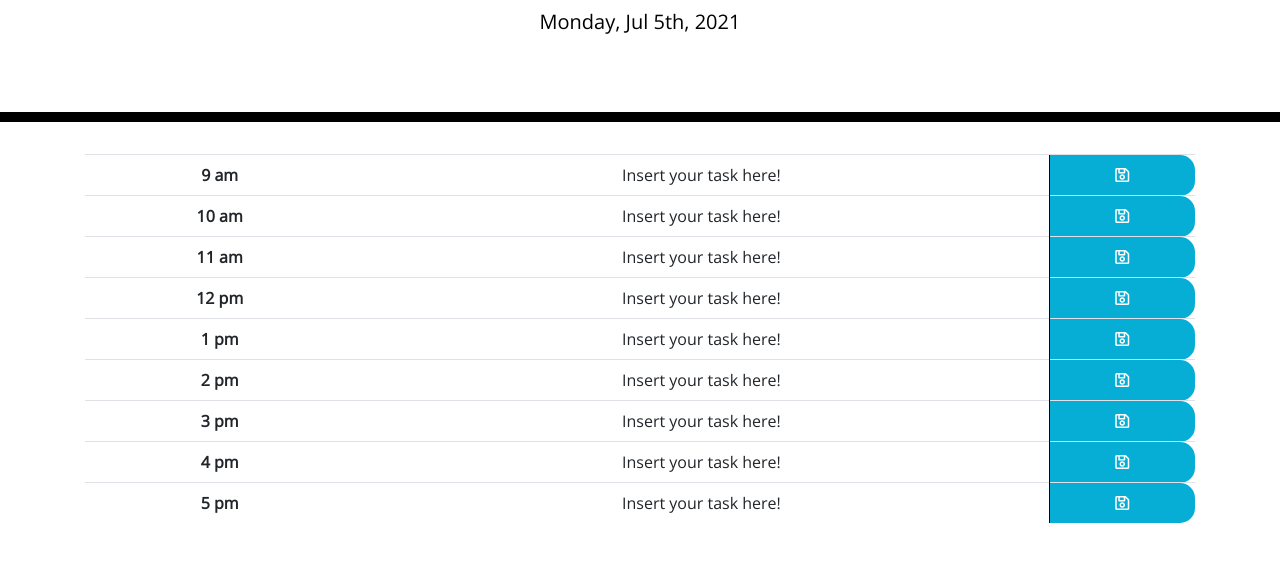
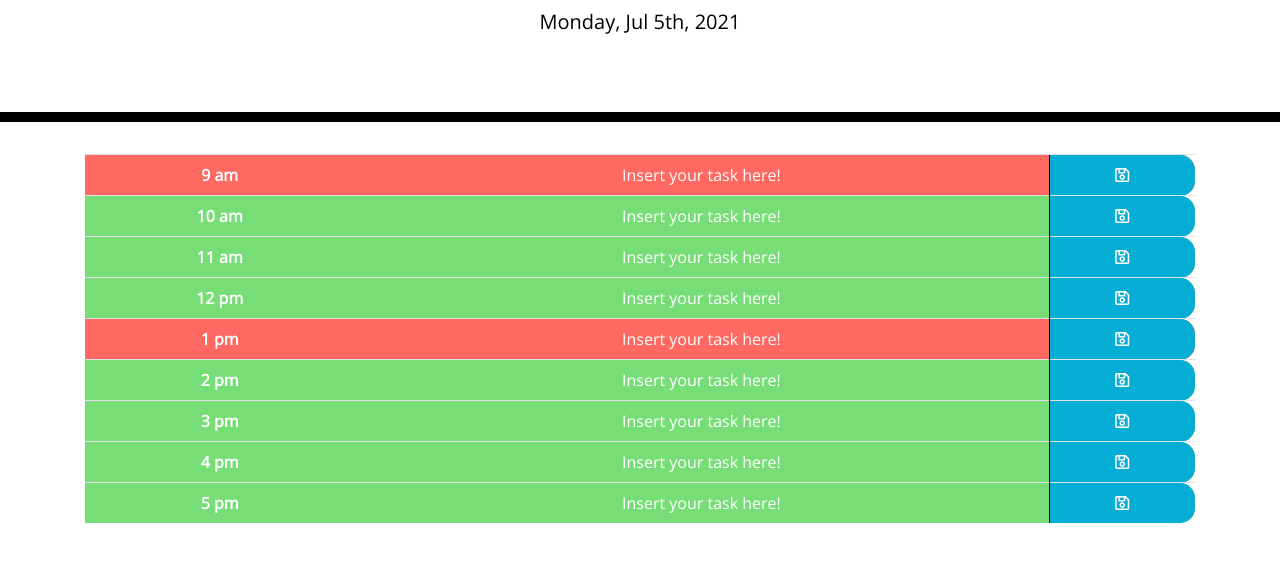
Before and after one commit to marisandb/Work-day-scheduler, a plain HTML site: page Develop/index.html in a window 1280 px wide. Shown: the part 182-744 px from the top of the page. Drawn offline with nearby package versions, Linux system fonts and the light colour scheme.

Commit message:
added setColor function

```diff
--- a/Develop/index.html
+++ b/Develop/index.html
@@ -31,48 +31,48 @@
     <div class="container">
       <table class="table">
         <tbody>
-          <tr class="time-block">
-            <th scope="row" id="9">9 am</th>
+          <tr class="time-block present" id="9">
+            <th scope="row">9 am</th>
             <td class="textarea">Insert your task here!</td>
             <td class="saveBtn"><i class="far fa-save"></i></td>
           </tr>
-          <tr class="time-block">
-            <th scope="row" id="10">10 am</th>
+          <tr class="time-block present" id="10">
+            <th scope="row">10 am</th>
             <td class="textarea">Insert your task here!</td>
             <td class="saveBtn"><i class="far fa-save"></i></td>
           </tr>
-          <tr class="time-block">
-            <th scope="row" id="11">11 am</th>
+          <tr class="time-block present" id="11">
+            <th scope="row">11 am</th>
             <td class="textarea">Insert your task here!</td>
             <td class="saveBtn"><i class="far fa-save"></i></td>
           </tr>
-          <tr class="time-block">
-            <th scope="row" id="12">12 pm</th>
+          <tr class="time-block present" id="12">
+            <th scope="row">12 pm</th>
             <td class="textarea">Insert your task here!</td>
             <td class="saveBtn"><i class="far fa-save"></i></td>
           </tr>
-          <tr class="time-block">
-            <th scope="row" id="1">1 pm</th>
+          <tr class="time-block present" id="1">
+            <th scope="row">1 pm</th>
             <td class="textarea">Insert your task here!</td>
             <td class="saveBtn"><i class="far fa-save"></i></td>
           </tr>
-          <tr class="time-block">
-            <th scope="row" id="2">2 pm</th>
+          <tr class="time-block present" id="2">
+            <th scope="row">2 pm</th>
             <td class="textarea">Insert your task here!</td>
             <td class="saveBtn"><i class="far fa-save"></i></td>
           </tr>
-          <tr class="time-block">
-            <th scope="row" id="3">3 pm</th>
+          <tr class="time-block present" id="3">
+            <th scope="row">3 pm</th>
             <td class="textarea">Insert your task here!</td>
             <td class="saveBtn"><i class="far fa-save"></i></td>
           </tr>
-          <tr class="time-block">
-            <th scope="row" id="4">4 pm</th>
+          <tr class="time-block present" id="4">
+            <th scope="row">4 pm</th>
             <td class="textarea">Insert your task here!</td>
             <td class="saveBtn"><i class="far fa-save"></i></td>
           </tr>
-          <tr class="time-block">
-            <th scope="row" id="5">5 pm</th>
+          <tr class="time-block present" id="5">
+            <th scope="row">5 pm</th>
             <td class="textarea">Insert your task here!</td>
             <td class="saveBtn"><i class="far fa-save"></i></td>
           </tr>
--- a/Develop/time.js
+++ b/Develop/time.js
@@ -21,3 +21,23 @@ $(document).on("click", ".textarea", function() {
     // auto focus new element
     textInput.trigger("focus");
   });
+
+  // set function that sets color for past/present/future
+function setColor() {
+    let hourOfDay = $(".time-block")
+    for (let i = 1; i < 10; i++) {
+        let hourOfDayId = document.getElementsByClassName("time-block")[i].id
+        let hourOfDayIdInt = parseInt(hourOfDayId);
+        let currentHourInt = parseInt(currentHour)
+        if (hourOfDay) {
+            if (currentHourInt > hourOfDayIdInt) {
+                hourOfDay[i].setAttribute('class', 'time-block past')
+            } else if (currentHourInt < hourOfDayIdInt) {
+                hourOfDay[i].setAttribute('class', 'time-block future')
+            }
+        }
+
+    }
+}
+
+setColor();
```
